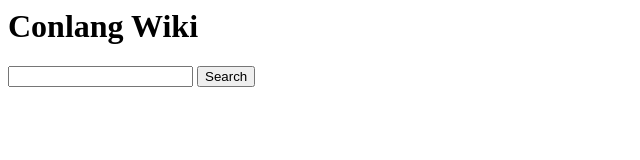
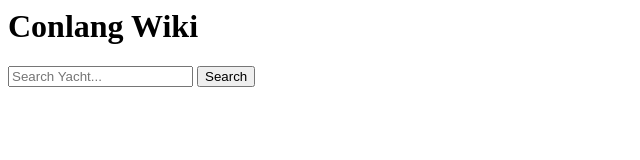
Before and after one commit to MinecraftPEforfree/conlang, a plain HTML site: page index.html in a window 1280 px wide. Shown: the full height of the page, 0-640 px from the left. Drawn offline with Linux system fonts and the light colour scheme.

Commit message:
Update index.html

```diff
--- a/index.html
+++ b/index.html
@@ -1,5 +1,9 @@
 <h1>Conlang Wiki</h1>
  <body>
-  <input></input>
-  <button>Search</button>
+<div class="search">
+    <form class="form-wrapper-2 cf">
+        <input type="text" placeholder="Search Yacht..." required>
+        <button type="submit">Search</button>
+    </form>
+</div>
  </body>
```
